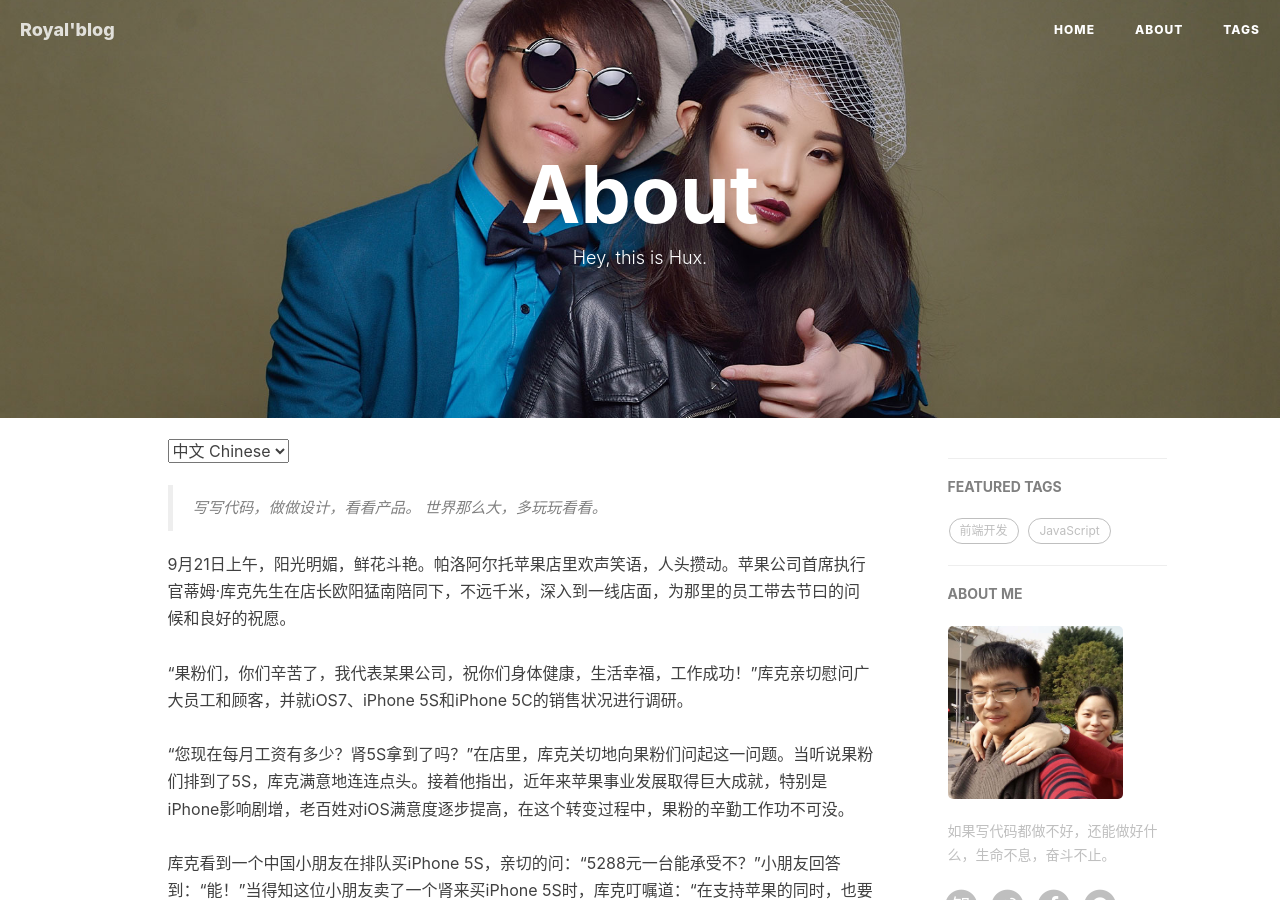
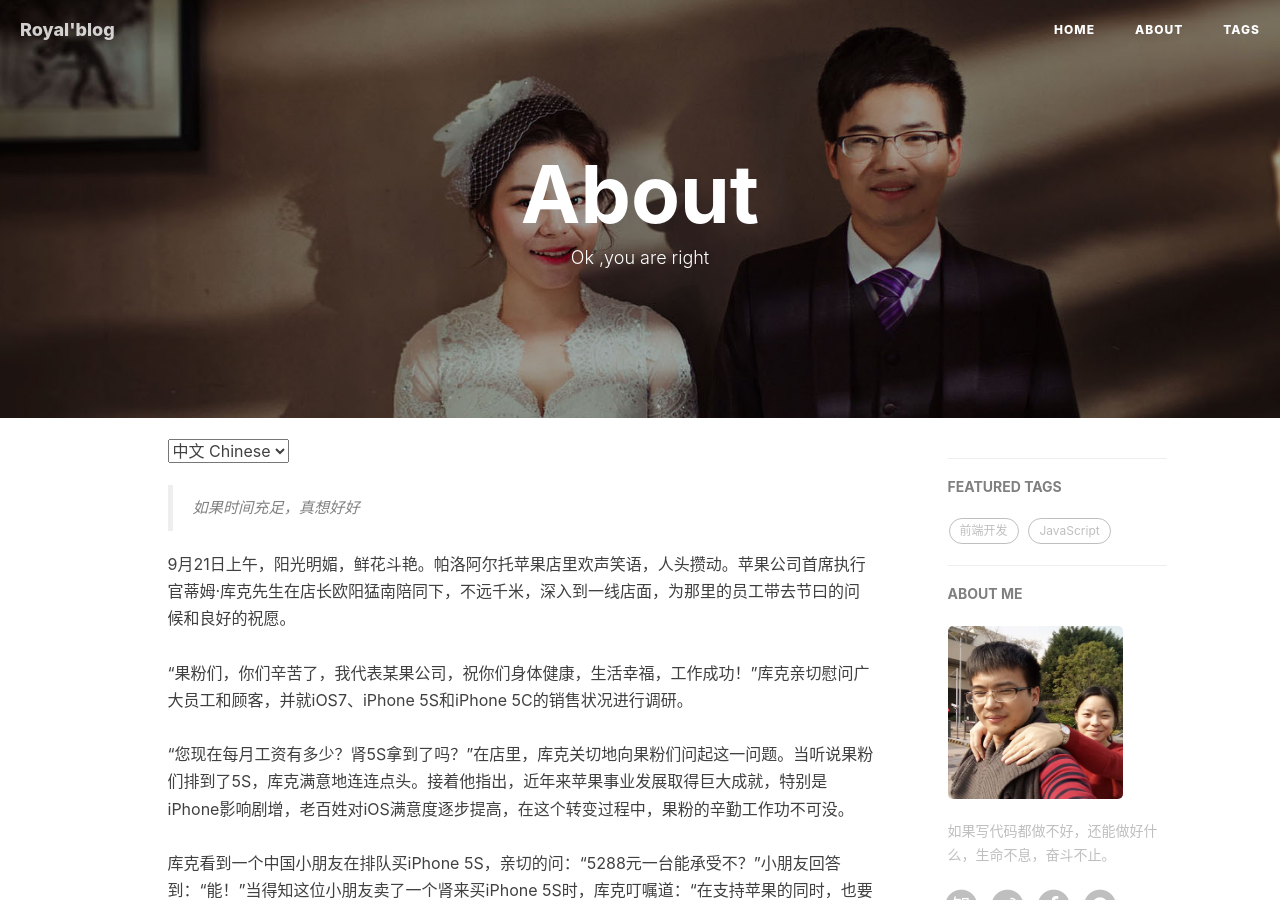
Before and after one commit to pengqinping/Royal-Blog, a Jekyll site: the page built from about.html, in a window 1280 px wide and 900 px high. Built offline with Jekyll 4.4.1, drawn with Linux system fonts in a browser that asks for light colours; nearby versions of some CDN libraries; comment, search, counter and statistics services are not loaded.

Commit message:
调整样式

```diff
--- a/_config.yml
+++ b/_config.yml
@@ -43,7 +43,7 @@
 
 
 # Disqus settings
-disqus_username: pengqinping
+disqus_username: httppengqinpinggithubioroyalblog
 
 # Duoshuo settings
 #duoshuo_username: huxblog
--- a/_layouts/default.html
+++ b/_layouts/default.html
@@ -14,7 +14,7 @@
 
 
 <!-- Image to hack wechat -->
-<img src="/img/icon_wechat.png" width="0" height="0" />
+<img src="{{ site.baseurl }}/img/icon_wechat.png" width="0" height="0" />
 <!-- Migrate from head to bottom, no longer block render and still work -->
 
 </body>
--- a/_posts/2015-09-22-js-version.markdown
+++ b/_posts/2015-09-22-js-version.markdown
@@ -16,7 +16,7 @@
 
 1995 年，它作为网景浏览器（Netscape Navigator）的一部分首次发布，网景给这个新语言命名为 LiveScript。一年后，为了搭上当时媒体热炒 Java 的顺风车，临时改名为了 JavaScript *（当然，Java 和 JavaScript 的关系，就和雷锋和雷锋塔一样 —— 并没有什么关系）*
 
-![java-javascript](/img/in-post/post-js-version/javascript-java.jpg)
+![java-javascript]({{site.baseurl}}/img/in-post/post-js-version/javascript-java.jpg)
 <small class="img-hint">歪果仁的笑话怎么一点都不好笑</small>
 
 > 译者注：[wikipedia 的 JavaScript 词条](https://en.wikipedia.org/wiki/JavaScript#History) 更详细的叙述了这段历史
@@ -57,7 +57,7 @@
 * 如果你还不熟悉 ES6，Babel 有一个[很不错的特性概览](https://babeljs.io/docs/learn-es2015/)
 * 如果你希望深入 ES6，这里有两本很不错的书： Axel Rauschmayer 的 [Exploring ES6](http://exploringjs.com/)和 Nicholas Zakas 的 [Understanding ECMAScript 6](https://leanpub.com/understandinges6)。Axel 的博客 [2ality](http://www.2ality.com/) 也是很不错的 ES6 资源
 
-<img class="shadow" width="320" src="/img/in-post/post-js-version/keep-calm-and-learn-javascript.png" />
+<img class="shadow" width="320" src="{{ site.baseurl }}/img/in-post/post-js-version/keep-calm-and-learn-javascript.png" />
 <small class="img-hint">来学 JavaScript 吧！</small>
 
 #### 著作权声明
--- a/about.html
+++ b/about.html
@@ -1,7 +1,7 @@
 ---
 layout: page
 title: "About"
-description: "Hey, this is Hux."
+description: "Ok ,you are right "
 header-img: "img/about-bg.jpg"
 ---
 
@@ -14,8 +14,7 @@
 <!-- Chinese Version -->
 <div class="zh">
     <blockquote>
-        写写代码，做做设计，看看产品。
-        世界那么大，多玩玩看看。
+        如果时间充足，真想好好
     </blockquote>
     9月21日上午，阳光明媚，鲜花斗艳。帕洛阿尔托苹果店里欢声笑语，人头攒动。苹果公司首席执行官蒂姆·库克先生在店长欧阳猛南陪同下，不远千米，深入到一线店面，为那里的员工带去节曰的问候和良好的祝愿。<br><br>“果粉们，你们辛苦了，我代表某果公司，祝你们身体健康，生活幸福，工作成功！”库克亲切慰问广大员工和顾客，并就iOS7、iPhone 5S和iPhone 5C的销售状况进行调研。 <br><br>“您现在每月工资有多少？肾5S拿到了吗？”在店里，库克关切地向果粉们问起这一问题。当听说果粉们排到了5S，库克满意地连连点头。接着他指出，近年来苹果事业发展取得巨大成就，特别是iPhone影响剧增，老百姓对iOS满意度逐步提高，在这个转变过程中，果粉的辛勤工作功不可没。<br><br>库克看到一个中国小朋友在排队买iPhone 5S，亲切的问：“5288元一台能承受不？”小朋友回答到：“能！”当得知这位小朋友卖了一个肾来买iPhone 5S时，库克叮嘱道：“在支持苹果的同时，也要爱护身体。”<br><br>库克与购买苹果手机的果粉们兴致勃勃地参观了苹果专卖店，和员工们拉了拉家常，并饶有兴趣地玩了四盘切西瓜游戏，与普通员工同乐。<br><br>在交谈中，库克多次关心地强调：“有了iPhone 5C，就不卖iPhone 5了。”并对顾客说：“好好休息，身体是革命的本钱嘛！”会谈始终在亲切友好的气氛中进行。<br><br>顾客们就库克的讲话达成了广泛的共识，并承认世界上只有iOS最流畅，要紧紧的团结在以库克先生为首席执行官的苹果公司集体周围，一心一意抓学习，聚精会神谋发展。<br>
     <br>帕洛阿尔托苹果专卖店当日原则通过《蒂姆·库克首席执行官在加州新苹果店的讲话纪要》，并下发各分店认真学习、研讨。
@@ -100,28 +99,30 @@
 <!-- 多说公共JS代码 end -->
 {% endif %}
 
-
-{% if site.disqus_username %}
 <!-- disqus 评论框 start -->
-<div class="comment">
-    <div id="disqus_thread" class="disqus-thread">
-
-    </div>
-</div>
 <!-- disqus 评论框 end -->
 
 <!-- disqus 公共JS代码 start (一个网页只需插入一次) -->
-<script type="text/javascript">
-    /* * * CONFIGURATION VARIABLES * * */
-    var disqus_shortname = "{{site.disqus_username}}";
-    var disqus_identifier = "{{site.disqus_username}}/{{page.url}}";
-    var disqus_url = "{{site.url}}{{page.url}}";
+<div id="disqus_thread"></div>
+<script>
+    /**
+     *  RECOMMENDED CONFIGURATION VARIABLES: EDIT AND UNCOMMENT THE SECTION BELOW TO INSERT DYNAMIC VALUES FROM YOUR PLATFORM OR CMS.
+     *  LEARN WHY DEFINING THESE VARIABLES IS IMPORTANT: https://disqus.com/admin/universalcode/#configuration-variables
+     */
+    /*
+    var disqus_config = function () {
+        this.page.url = PAGE_URL;  // Replace PAGE_URL with your page's canonical URL variable
+        this.page.identifier = PAGE_IDENTIFIER; // Replace PAGE_IDENTIFIER with your page's unique identifier variable
+    };
+    */
+    (function() {  // DON'T EDIT BELOW THIS LINE
+        var d = document, s = d.createElement('script');
 
-    (function() {
-        var dsq = document.createElement('script'); dsq.type = 'text/javascript'; dsq.async = true;
-        dsq.src = '//' + disqus_shortname + '.disqus.com/embed.js';
-        (document.getElementsByTagName('head')[0] || document.getElementsByTagName('body')[0]).appendChild(dsq);
+        s.src = '//httppengqinpinggithubioroyalblog.disqus.com/embed.js';
+
+        s.setAttribute('data-timestamp', +new Date());
+        (d.head || d.body).appendChild(s);
     })();
 </script>
+<noscript>Please enable JavaScript to view the <a href="https://disqus.com/?ref_noscript" rel="nofollow">comments powered by Disqus.</a></noscript>
 <!-- disqus 公共JS代码 end -->
-{% endif %}
--- a/tags.html
+++ b/tags.html
@@ -23,7 +23,7 @@
 <div class="container">
 	<div class="row">
 		<div class="col-lg-8 col-lg-offset-2 col-md-10 col-md-offset-1">
-			<!-- {{content}} -->
+
             <!-- 标签云 -->
 			<div id='tag_cloud' class="tags">
 				{% for tag in site.tags %}
@@ -53,7 +53,7 @@
 				        </h3>
 				        {% endif %}
 				    </a>
-				    <!-- <p class="post-meta">{{ post.date | date:"%Y-%m-%d" }}</p> -->
+				    <p class="post-meta">{{ post.date | date:"%Y-%m-%d" }}</p>
 				</div>
 				<hr>
 				{% endfor %}
```
Also changed, not shown: img/about-bg.jpg, img/favicon.ico, img/icon_wechat.png.
